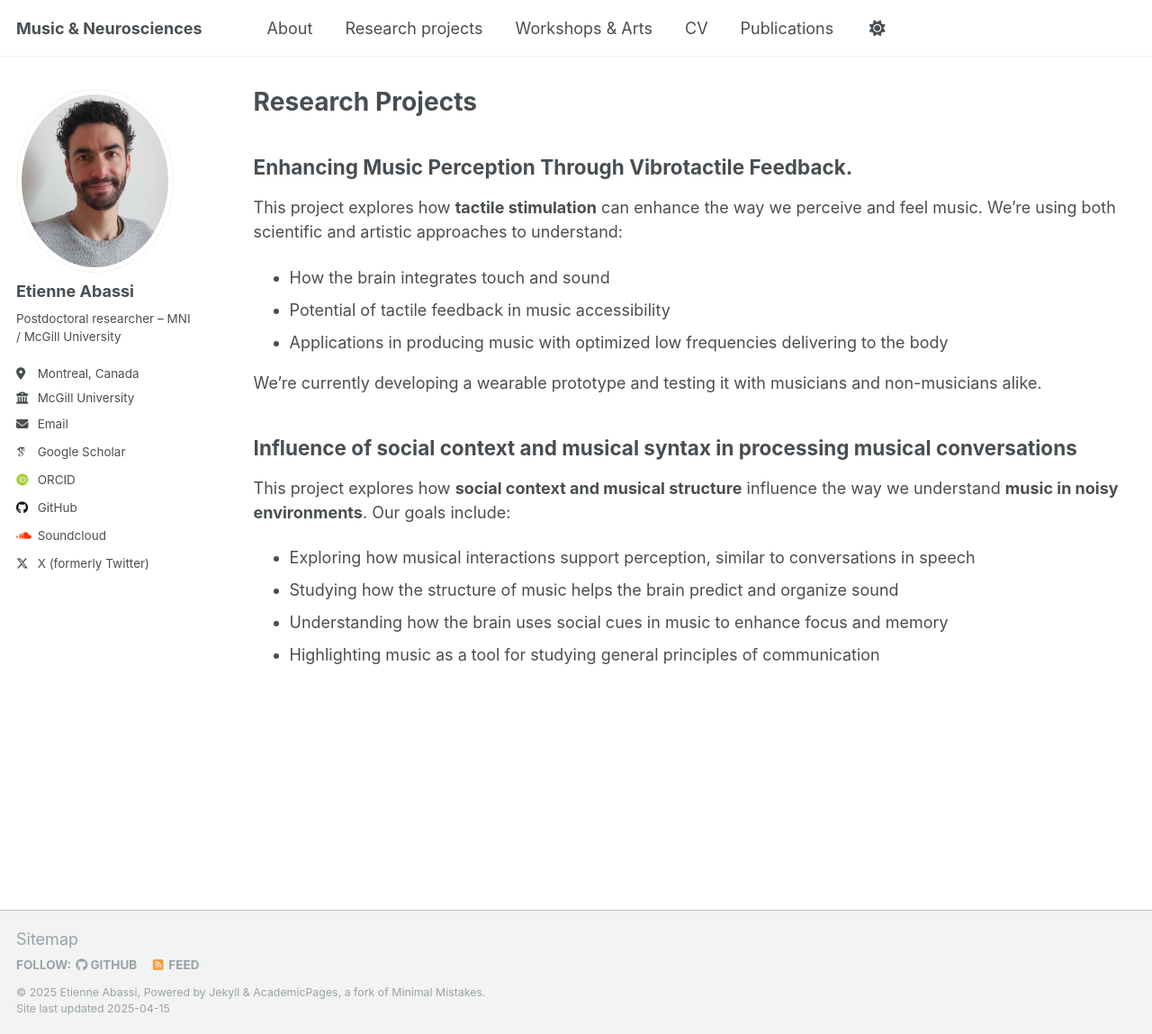
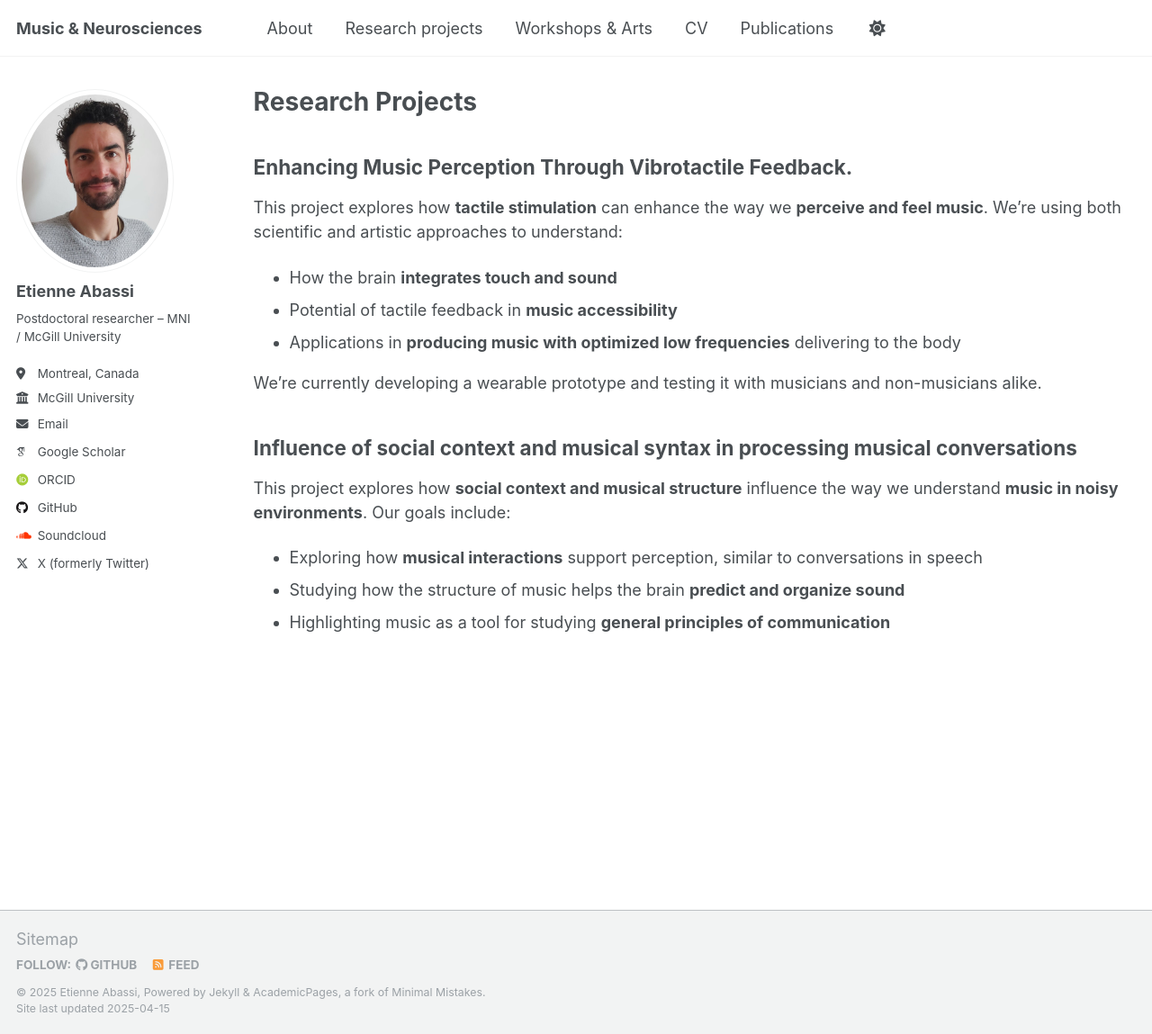
Before and after one commit to etienneabassi/etienneabassi.github.io, a Jekyll site: the page built from _pages/projects.md, in a window 1280 px wide and 1149 px high. Shown: the whole window at 90% size. Built offline with Jekyll 4.4.1, drawn with Linux system fonts in a browser that asks for light colours; some web fonts are replaced.

Commit message:
Update projects.md

```diff
--- a/_pages/projects.md
+++ b/_pages/projects.md
@@ -7,11 +7,11 @@ author_profile: true
 
 ## Enhancing Music Perception Through Vibrotactile Feedback.
 
-This project explores how **tactile stimulation** can enhance the way we perceive and feel music. We're using both scientific and artistic approaches to understand:
+This project explores how **tactile stimulation** can enhance the way we **perceive and feel music**. We're using both scientific and artistic approaches to understand:
 
-- How the brain integrates touch and sound
-- Potential of tactile feedback in music accessibility
-- Applications in producing music with optimized low frequencies delivering to the body
+- How the brain **integrates touch and sound**
+- Potential of tactile feedback in **music accessibility**
+- Applications in **producing music with optimized low frequencies** delivering to the body
 
 We're currently developing a wearable prototype and testing it with musicians and non-musicians alike.
 
@@ -20,7 +20,6 @@ We're currently developing a wearable prototype and testing it with musicians an
 
 This project explores how **social context and musical structure** influence the way we understand **music in noisy environments**. Our goals include:
 
-- Exploring how musical interactions support perception, similar to conversations in speech
-- Studying how the structure of music helps the brain predict and organize sound
-- Understanding how the brain uses social cues in music to enhance focus and memory
-- Highlighting music as a tool for studying general principles of communication
+- Exploring how **musical interactions** support perception, similar to conversations in speech
+- Studying how the structure of music helps the brain **predict and organize sound**
+- Highlighting music as a tool for studying **general principles of communication**
```
